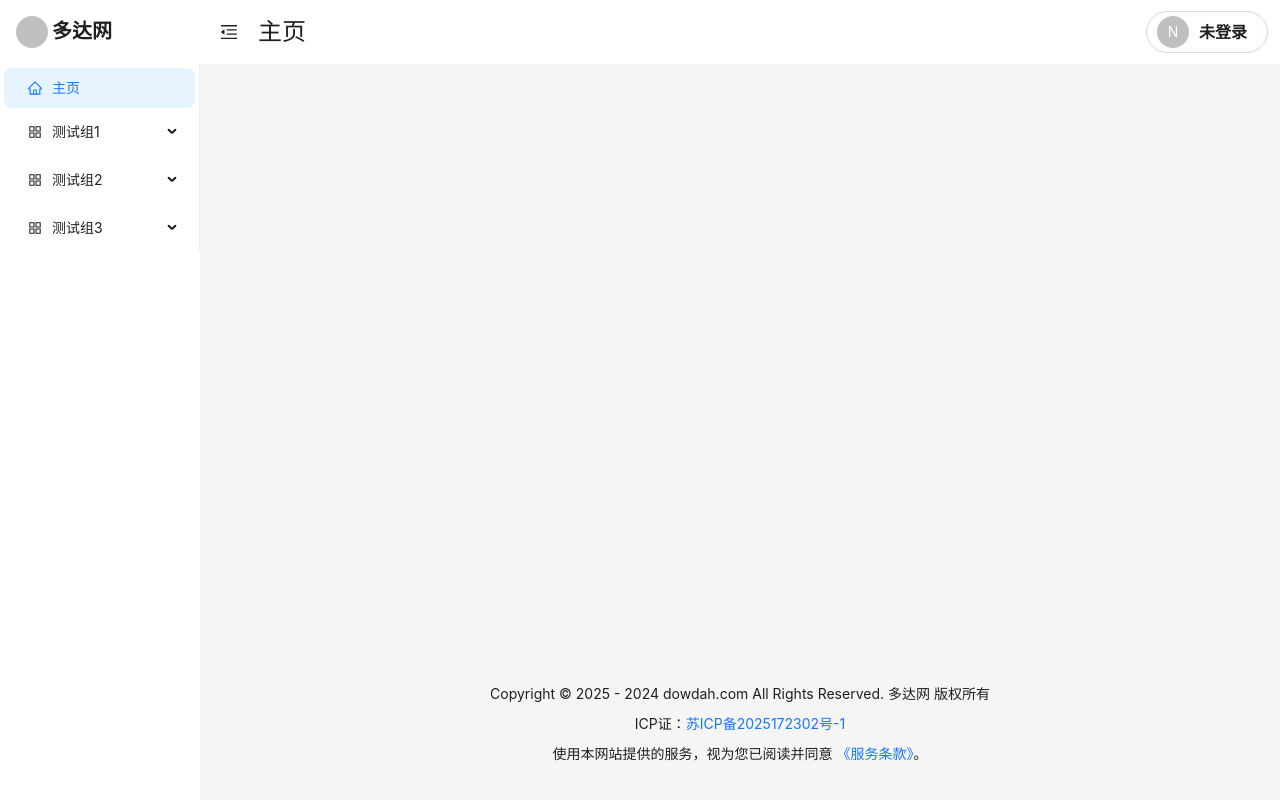
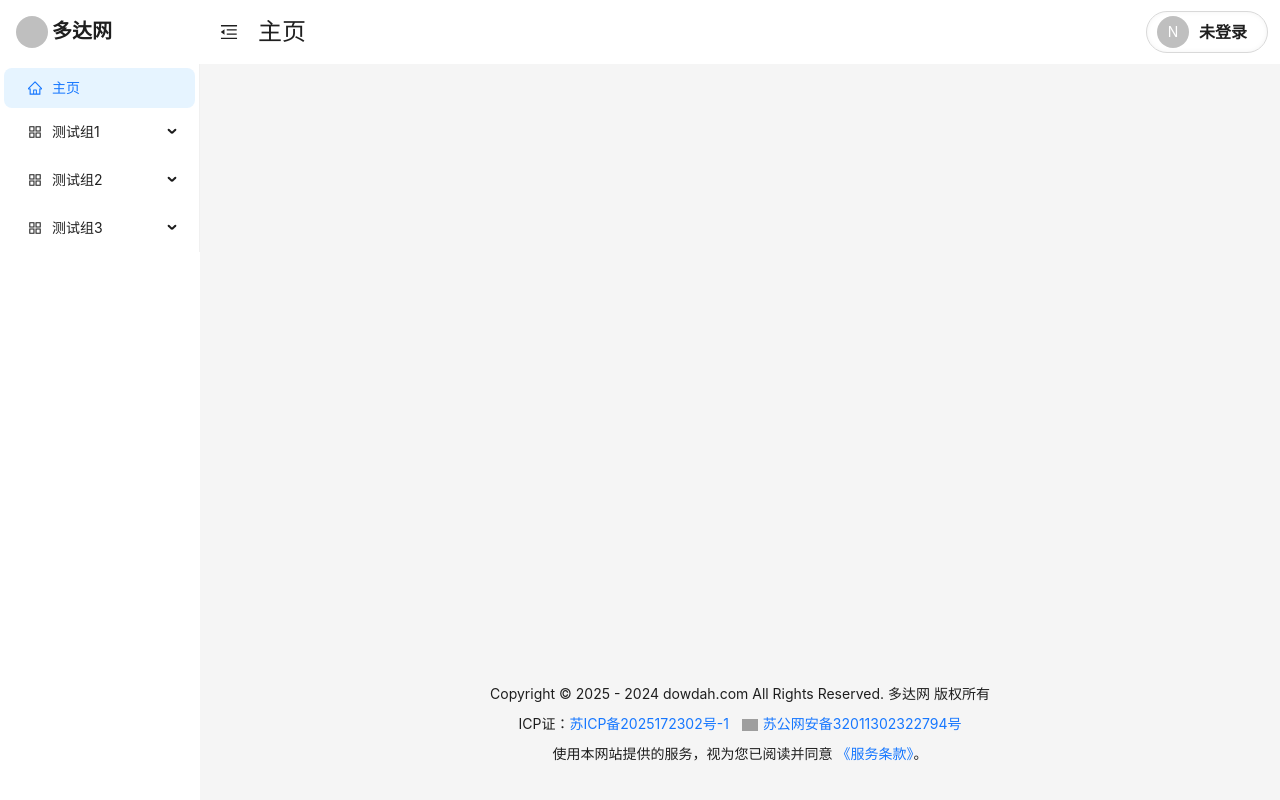
Before and after one commit to dowdah/dowdah-web, a Vue app in the folder frontend/: page / in a window 1280 px wide. Built offline with nearby package versions, Linux system fonts and the light colour scheme; grey boxes are pictures that could not be loaded.

Commit message:
feat(footer): add public security filing link with icon

```diff
--- a/frontend/src/App.vue
+++ b/frontend/src/App.vue
@@ -21,12 +21,12 @@
       <a-layout-footer style="text-align: center">
         <p>Copyright © 2025 - {{ currentYear }} dowdah.com All Rights Reserved. {{ siteName }} 版权所有 </p>
         <a-flex justify="center" align="middle" gap="small">
-<!--          <p>-->
-<!--            <img src="https://img.alicdn.com/tfs/TB1..50QpXXXXX7XpXXXXXXXXXX-40-40.png" width="20"/>-->
-<!--            <a href="https://beian.mps.gov.cn/#/query/webSearch?code=61011302114514" rel="noreferrer" target="_blank">苏公网安备61011302114514号</a>-->
-<!--          </p>-->
           <p>
             ICP证：<a href="https://beian.miit.gov.cn/" target="_blank">{{ icpFilingNumber }}</a>
+          </p>
+          <p>
+            <img src="https://r2.dowdah.com/filing_icon.png" style="display: inline;margin: 0 5px;width: 16px;"/>
+            <a href="https://beian.mps.gov.cn/#/query/webSearch?code=32011302322794" rel="noreferrer" target="_blank">苏公网安备32011302322794号</a>
           </p>
         </a-flex>
         <p>使用本网站提供的服务，视为您已阅读并同意
```
